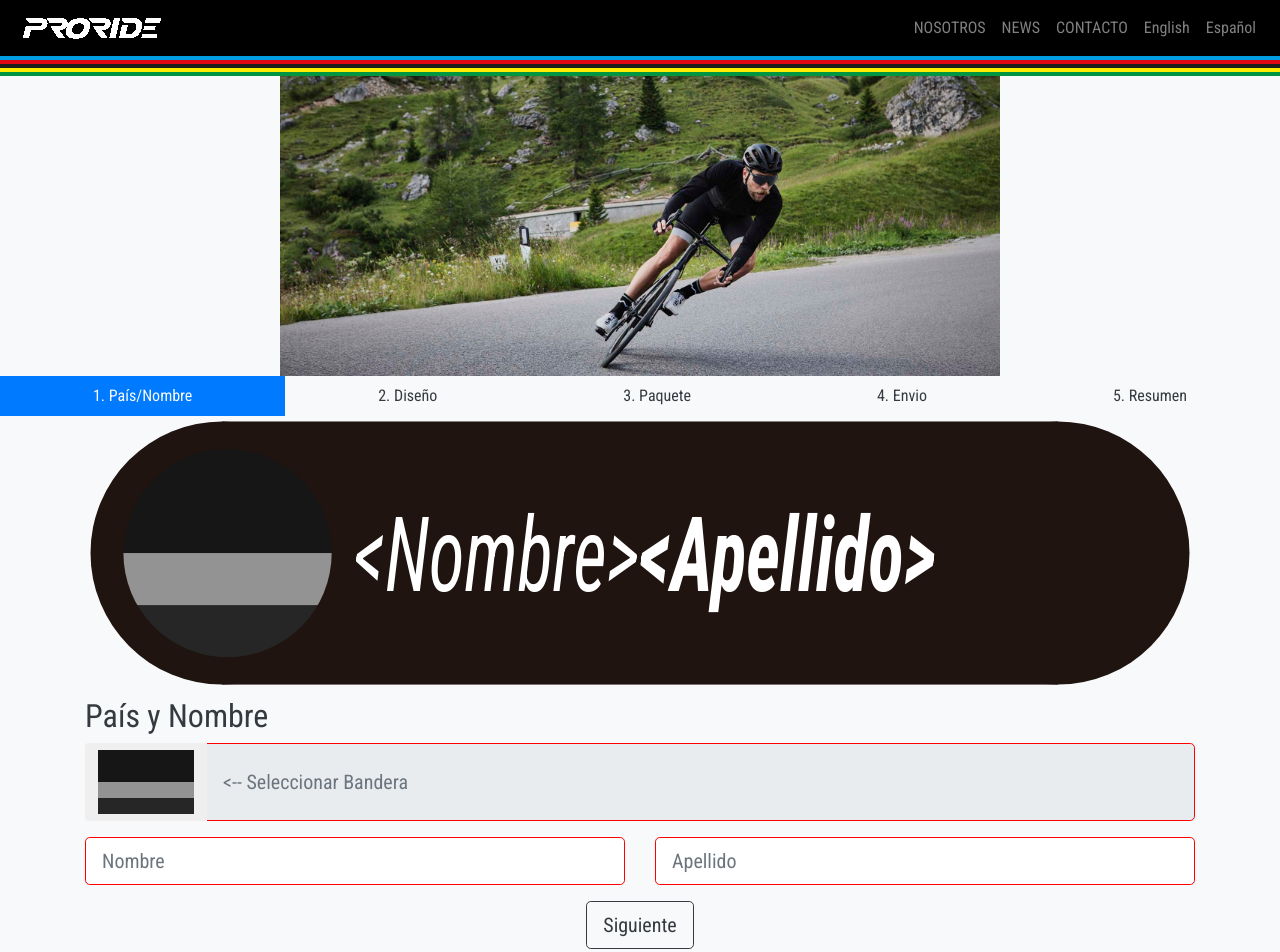
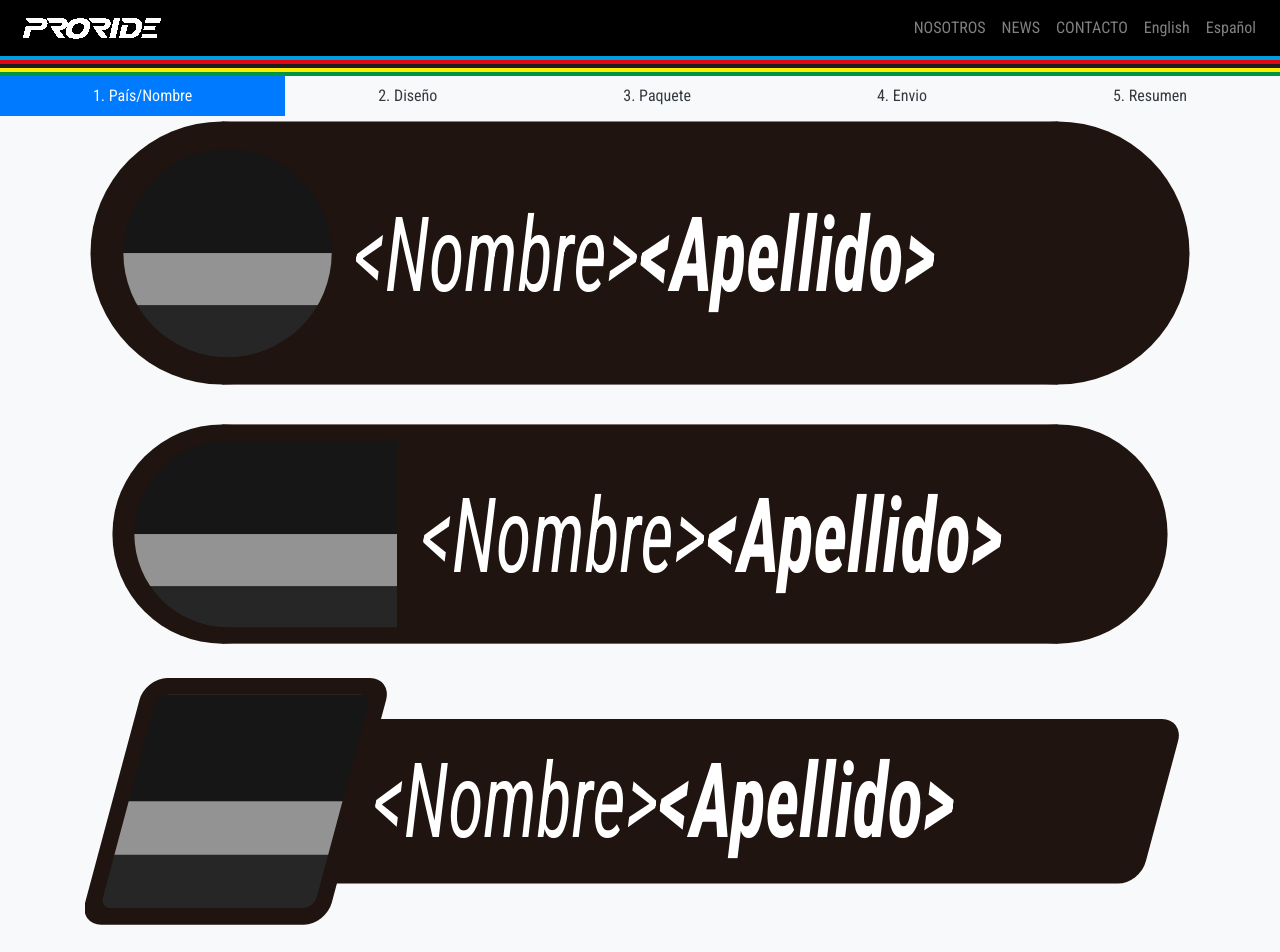
Before and after one commit to marcohern/bikestickers, an Angular app in the folder angular5/: page /name-and-flag in a window 1280 px wide. Shown: the top 952 px of the page. Built offline with nearby package versions, Linux system fonts and the light colour scheme.

Commit message:
added more designs

```diff
--- a/angular5/src/app/mods/bike/cover/cover.component.css
+++ b/angular5/src/app/mods/bike/cover/cover.component.css
@@ -1,6 +1,7 @@
 .proride-cover {
     background-size: contain;
     width: 100%;
+    height: auto;
     background-position: center 0;
     background-attachment: fixed;
     background-repeat: no-repeat;
--- a/angular5/src/app/mods/bike/name-and-flag/name-and-flag.component.html
+++ b/angular5/src/app/mods/bike/name-and-flag/name-and-flag.component.html
@@ -2,10 +2,11 @@
 <proride-breadcrumbs [level]="0"></proride-breadcrumbs>
 <form [formGroup]="nameFlagFormGroup" (ngSubmit)="next()" novalidate >
   <div class="container">
+
     <svg version="1.1" xmlns="http://www.w3.org/2000/svg" xmlns:xlink="http://www.w3.org/1999/xlink" x="0px" y="0px" viewBox="0 0 405 100" enable-background="new 0 0 405 100" >
       <defs>
-        <mask id="flag-clip" fill="white">
-          <circle r="38" cy="50" cx="52" stroke-width="0" fill="#ffffff"/>
+        <mask id="flag-clip">
+          <circle r="38" cy="50" cx="52" fill="#ffffff"/>
         </mask>
       </defs>
       <circle id="bg-left" r="48" cy="50" cx="50" stroke-width="0" fill="#1f140f"/>
@@ -17,8 +18,48 @@
           <tspan font-weight="bold">{{stickerLastName(order.sticker)}}</tspan>
         </text>
       </g>
-      <g #svgflag mask="url(#flag-clip)">
+      <g mask="url(#flag-clip)">
         <image [attr.href]="flagPngPath(order.sticker.flag)" [attr.x]="flagX(order.sticker.flag)" y="12" height="76"/>
+      </g>
+    </svg>
+
+    <svg version="1.1" xmlns="http://www.w3.org/2000/svg" xmlns:xlink="http://www.w3.org/1999/xlink" x="0px" y="0px" viewBox="0 0 405 100" enable-background="new 0 0 405 100" >
+      <defs>
+        <mask id="flag-clip2" fill="white">
+          <circle r="34" cy="50" cx="52" stroke-width="0" fill="#ffffff"/>
+          <rect x="50" y="16" width="68" rx="4" ry="4" height="68" fill="#ffffff"/>
+        </mask>
+      </defs>
+      <circle id="bg-left" r="40" cy="50" cx="50" stroke-width="0" fill="#1f140f"/>
+      <circle id="bg-right" r="40" cy="50" cx="355" stroke-width="0" fill="#1f140f"/>
+      <rect id="bg-center" x="50" y="10" width="305" height="80" stroke-width="0" fill="#1f140f"/>
+      <g>
+        <text fill="#ffffff" font-style="italic" x="175" y="64" font-size="38" transform="scale(0.7, 1.0)">
+          <tspan>{{stickerFirstName(order.sticker)}}</tspan>
+          <tspan font-weight="bold">{{stickerLastName(order.sticker)}}</tspan>
+        </text>
+      </g>
+      <g mask="url(#flag-clip2)">
+        <image [attr.href]="flagPngPath(order.sticker.flag)" [attr.x]="flagX(order.sticker.flag)" y="12" height="76"/>
+      </g>
+    </svg>
+
+    <svg version="1.1" xmlns="http://www.w3.org/2000/svg" xmlns:xlink="http://www.w3.org/1999/xlink" x="0px" y="0px" viewBox="0 0 405 100" enable-background="new 0 0 405 100" >
+      <defs>
+        <mask id="flag-clip3" fill="white">
+            <rect x="28" y="6" width="78" height="78" stroke-width="0" fill="#ffffff" rx="4" ry="4" transform="skewX(-15)"/>
+        </mask>
+      </defs>
+      <rect id="bg-center" x="25" y="15" width="380" height="60" stroke-width="0" fill="#1f140f" rx="8" ry="8" transform="skewX(-15)"/>
+      <rect id="bg-flag" x="22" y="0" width="90" height="90" stroke-width="0" fill="#1f140f" rx="8" ry="8" transform="skewX(-15)"/>
+      <g>
+        <text fill="#ffffff" font-style="italic" x="150" y="58" font-size="38" transform="scale(0.7, 1.0)">
+          <tspan>{{stickerFirstName(order.sticker)}}</tspan>
+          <tspan font-weight="bold">{{stickerLastName(order.sticker)}}</tspan>
+        </text>
+      </g>
+      <g mask="url(#flag-clip3)">
+        <image [attr.href]="flagPngPath(order.sticker.flag)" [attr.x]="flagX(order.sticker.flag)+15" y="6" height="78" transform="skewX(-15)"/>
       </g>
     </svg>
     <h2>País y Nombre</h2>
```
